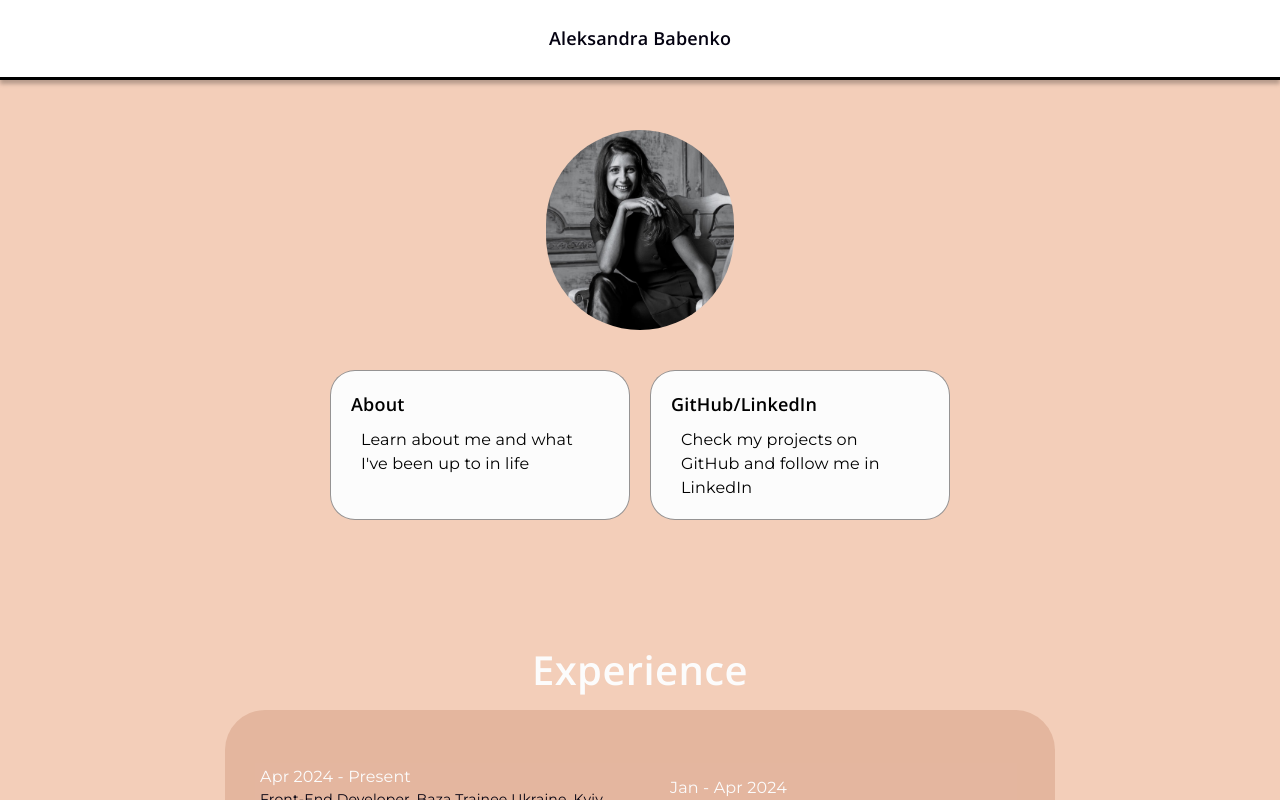
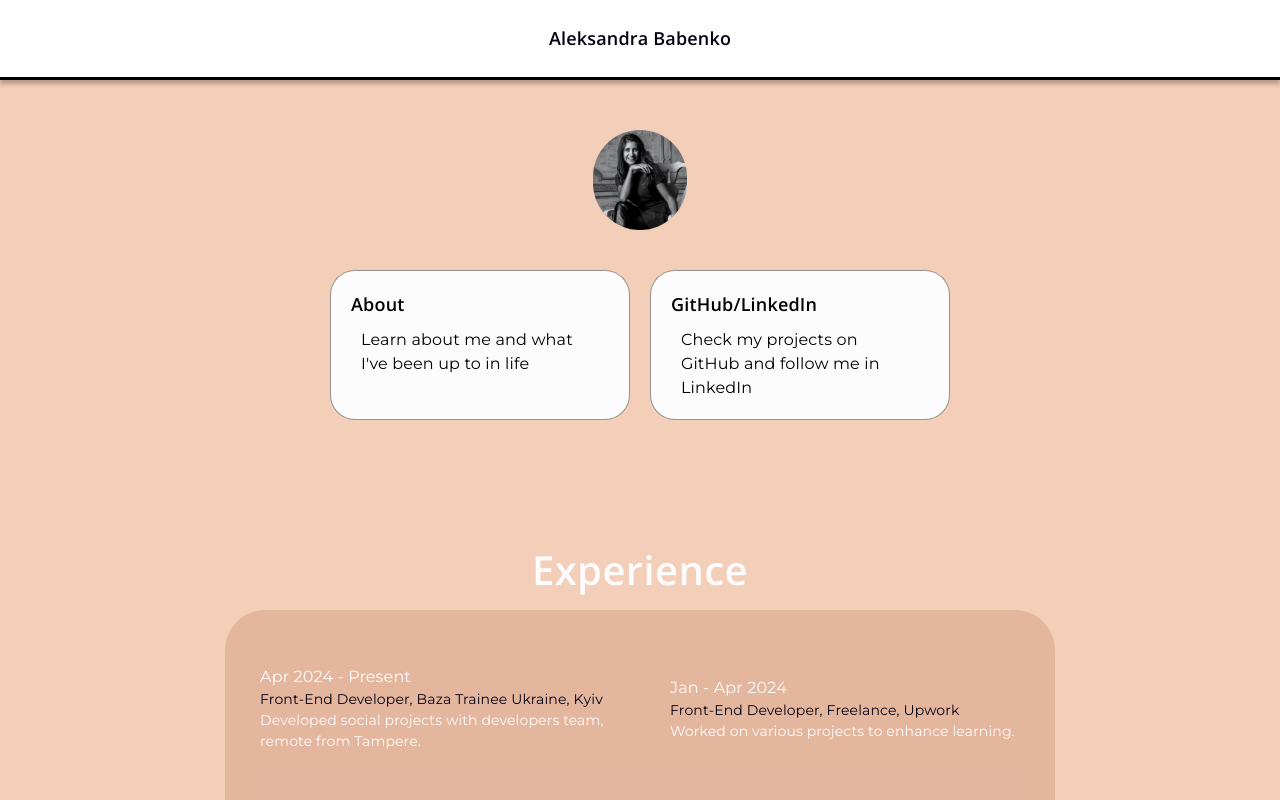
Before and after one commit to aleksandrababenko91/Portfolio-aleksandra, a Next.js app: page / in a window 1280 px wide. Shown: the top 800 px of the page. Built offline with nearby package versions, Linux system fonts and the light colour scheme.

Commit message:
added adaptive/change Hero/ addaed routings pages/ fixed Header/

```diff
--- a/src/components/HeroSection/HeroSection.module.scss
+++ b/src/components/HeroSection/HeroSection.module.scss
@@ -111,8 +111,8 @@
 
 .image {
   width: fit-content;
-  height: 200px;
-  border-radius: 200px;
+  height: 100px;
+  border-radius: 100px;
   @include mixin.media-q("xl") {
     width: fit-content;
     height: 300px;
```
